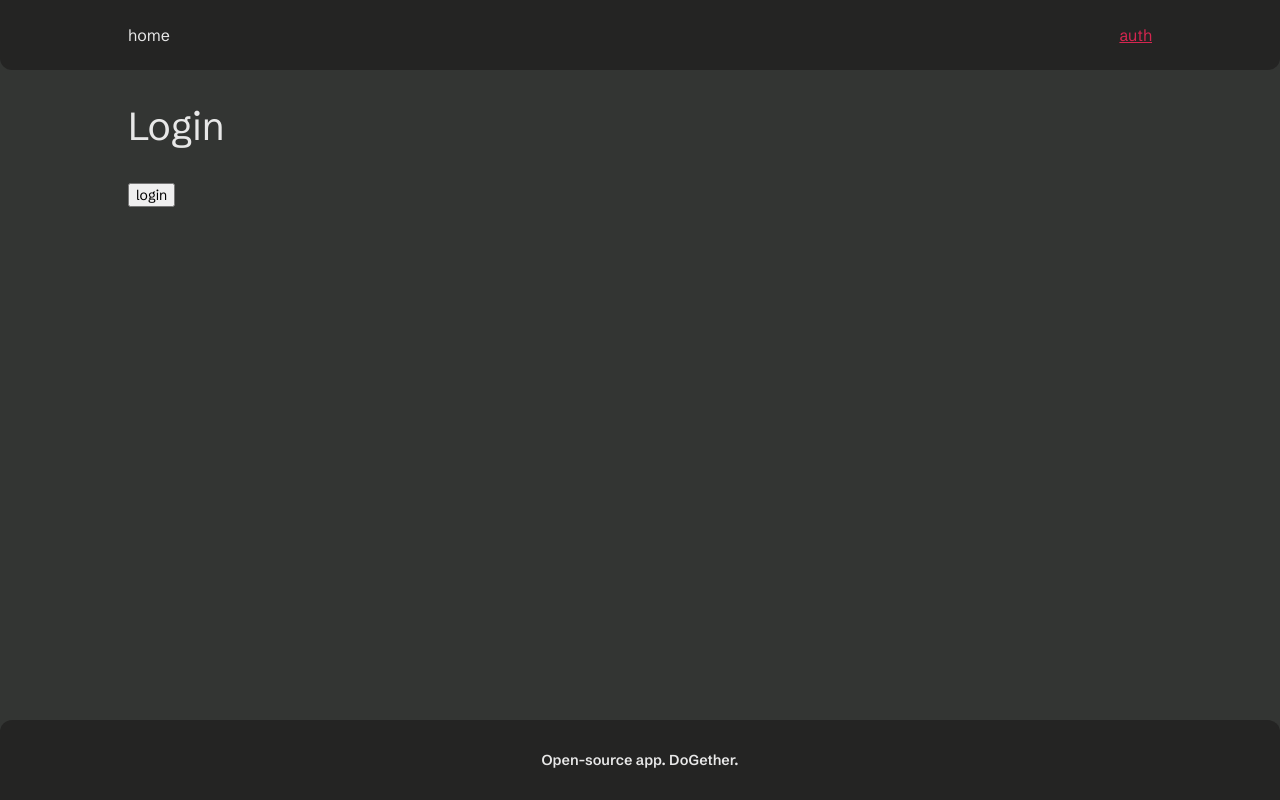
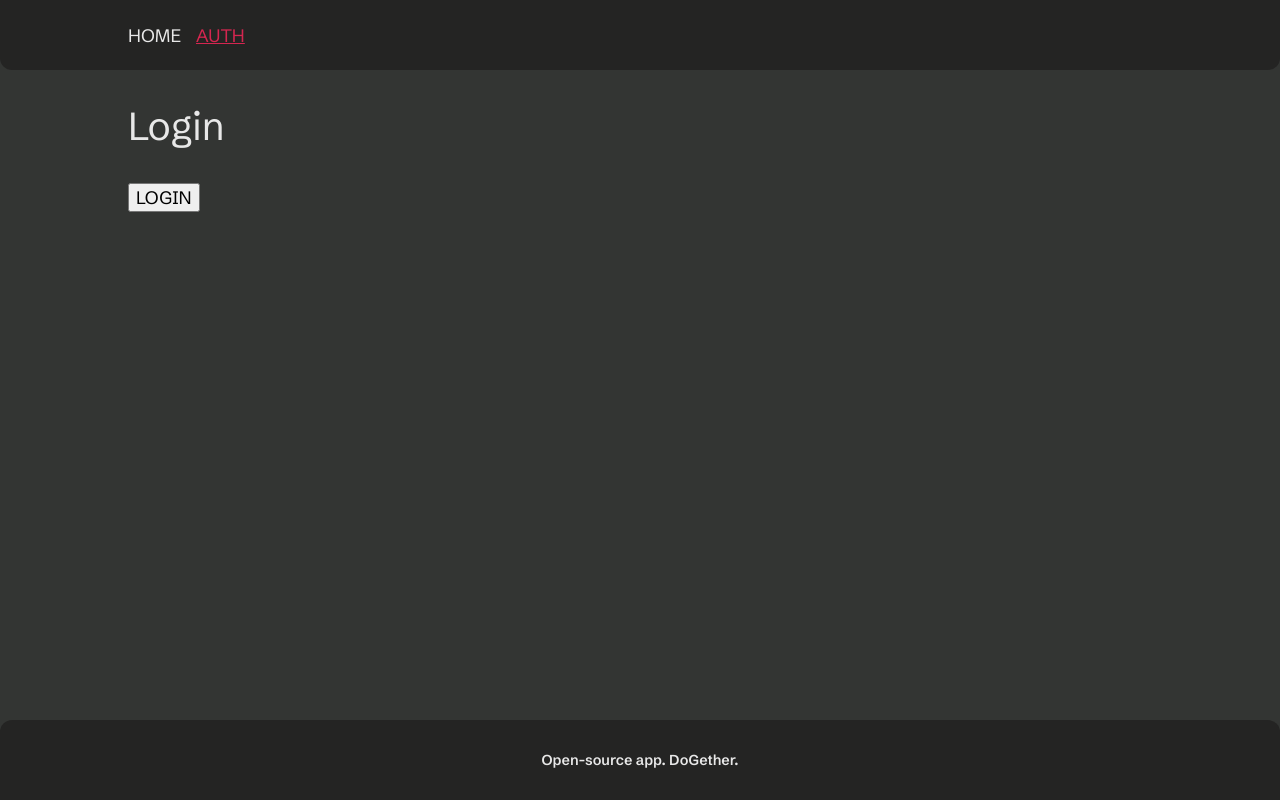
Before and after one commit to Aster0N/dogether, a React (Vite) app: page /auth in a window 1280 px wide. Built offline with nearby package versions, Linux system fonts and the light colour scheme.

Commit message:
split navbar by left/right side links

```diff
--- a/src/app/router/index.ts
+++ b/src/app/router/index.ts
@@ -1,3 +1,3 @@
 export { default as AppRouter } from "./AppRouter"
 export { privateRoutes, publicRoutes, routePath } from "./routes"
-export type { AvailableRoutes } from "./routes"
+export type { AvailableRoute, AvailableRoutes } from "./routes"
--- a/src/app/router/routes.ts
+++ b/src/app/router/routes.ts
@@ -1,11 +1,13 @@
 import { Auth, Home, NotFound, Profile } from "@/pages"
 import React, { type ReactElement } from "react"
 
-export type AvailableRoutes = {
+export type AvailableRoute = {
   path: (typeof routePath)[keyof typeof routePath]
   element: ReactElement
   placeholder: string
-}[]
+}
+
+export type AvailableRoutes = AvailableRoute[]
 
 export const routePath = {
   HOME: "/",
--- a/src/pages/Auth/ui/Auth.tsx
+++ b/src/pages/Auth/ui/Auth.tsx
@@ -6,7 +6,7 @@ const Auth = () => {
   return (
     <>
       <h2>Login</h2>
-      <button className="_large-btn" onClick={() => login()}>
+      <button className="_btn-large" onClick={() => login()}>
         login
       </button>
     </>
--- /dev/null
+++ b/src/shared/index.ts
@@ -0,0 +1 @@
+export { default as NavigationLink } from "./ui/NavigationLink/NavigationLink"
--- /dev/null
+++ b/src/shared/ui/NavigationLink/NavigationLink.tsx
@@ -0,0 +1,24 @@
+import type { AvailableRoute } from "@/app/router"
+import type { FC } from "react"
+import { NavLink } from "react-router-dom"
+
+interface NavigationLinkProps {
+  route: AvailableRoute
+  key?: string
+}
+
+const NavigationLink: FC<NavigationLinkProps> = ({ route }) => {
+  return (
+    <NavLink
+      key={route.path}
+      to={`${route.path}`}
+      className={({ isActive }) =>
+        `_btn-large ${isActive ? "_link-active" : ""}`
+      }
+    >
+      {route.placeholder}
+    </NavLink>
+  )
+}
+
+export default NavigationLink
--- a/src/widgets/Navbar/ui/Navbar.module.scss
+++ b/src/widgets/Navbar/ui/Navbar.module.scss
@@ -6,3 +6,9 @@
   display: flex;
   justify-content: space-between;
 }
+
+.navLeft,
+.navRight {
+  display: flex;
+  gap: 15px;
+}
--- a/src/widgets/Navbar/ui/Navbar.tsx
+++ b/src/widgets/Navbar/ui/Navbar.tsx
@@ -1,28 +1,35 @@
 import { routePath } from "@/app/router"
 import { useAvailableRoutes } from "@/entities/user"
-import { NavLink } from "react-router-dom"
+import { NavigationLink } from "@/shared"
 import cl from "./Navbar.module.scss"
 
 const Navbar = () => {
   const availableRoutes = useAvailableRoutes()
 
+  if (!availableRoutes) {
+    return <h2>Loading...</h2>
+  }
+
+  const leftSideLinks = availableRoutes.filter(
+    route =>
+      route.path !== routePath.NOT_FOUND && route.path !== routePath.PROFILE
+  )
+  const rightSideLinks = availableRoutes.filter(
+    route => route.path === routePath.PROFILE
+  )
+
   return (
     <nav className={cl.nav}>
-      {availableRoutes &&
-        availableRoutes.map(
-          route =>
-            route.path !== routePath.NOT_FOUND && (
-              <NavLink
-                key={route.path}
-                to={`${route.path}`}
-                className={({ isActive }) =>
-                  `"_btn-large" ${isActive ? "_link-active" : ""}`
-                }
-              >
-                {route.placeholder}
-              </NavLink>
-            )
-        )}
+      <div className={cl.navLeft}>
+        {leftSideLinks.map(route => (
+          <NavigationLink route={route} key={route.path} />
+        ))}
+      </div>
+      <div className={cl.navRight}>
+        {rightSideLinks.map(route => (
+          <NavigationLink route={route} key={route.path} />
+        ))}
+      </div>
     </nav>
   )
 }
```
